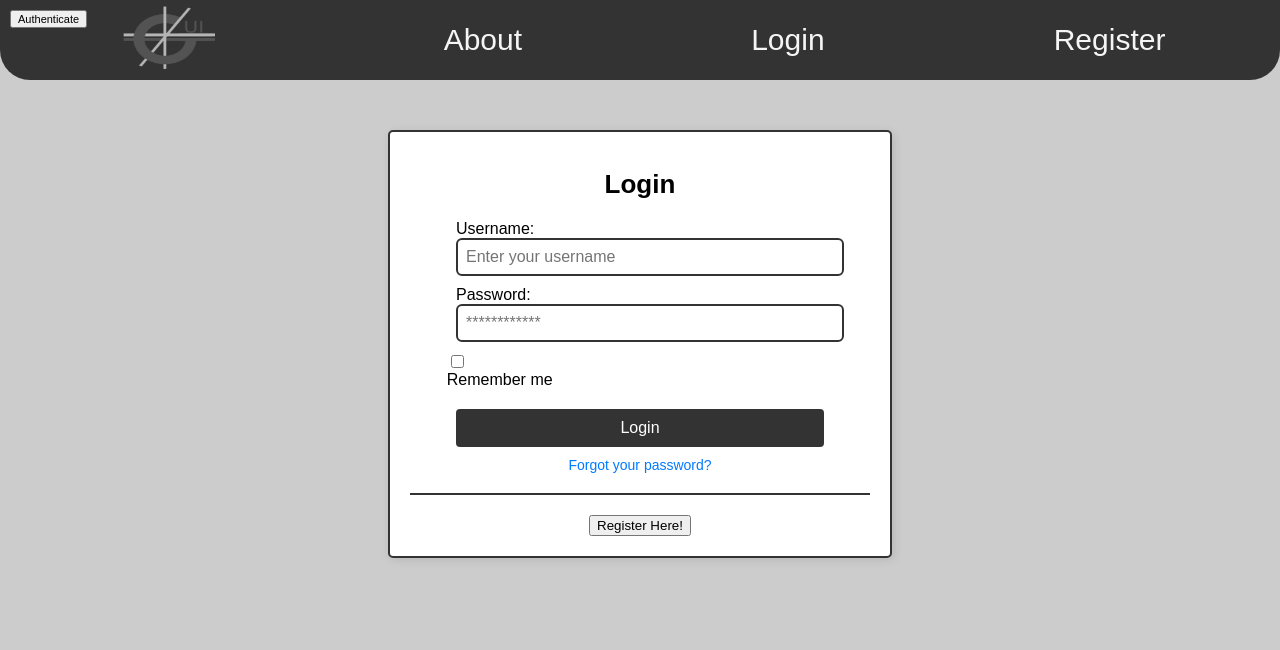
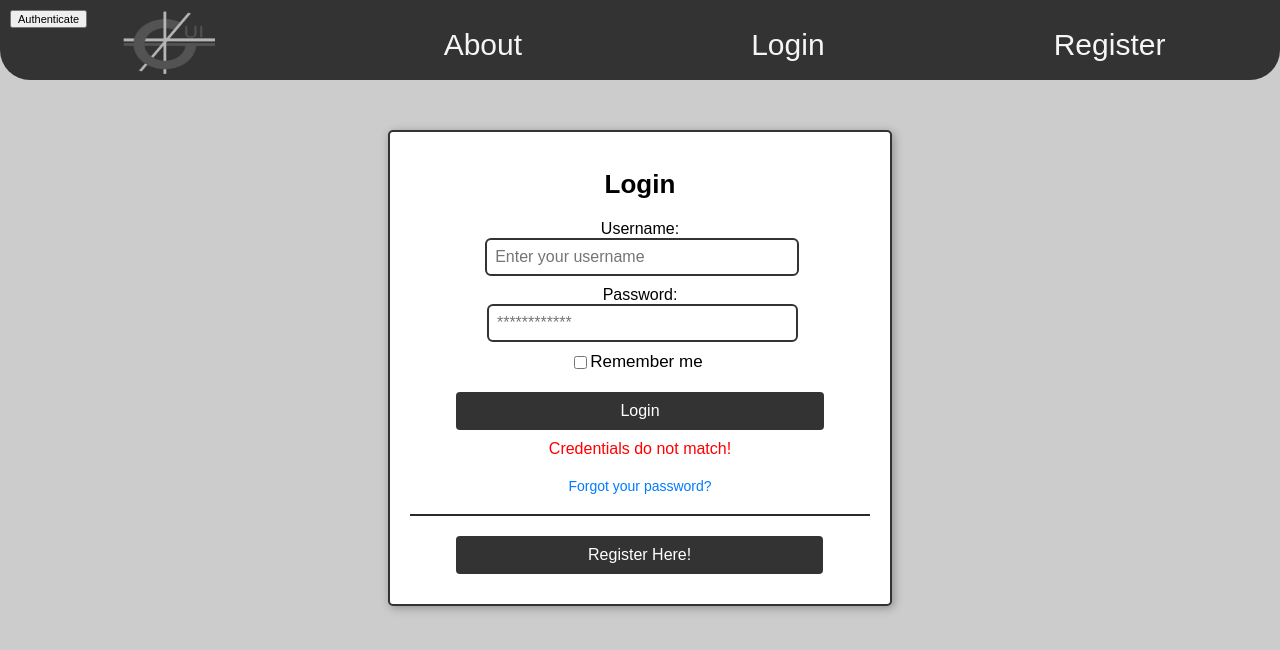
Before and after one commit to miguelachaotic/SSW_frontend, a Vue app: page /login in a window 1280 px wide. Shown: the top 650 px of the page. Built offline with nearby package versions, Linux system fonts and the light colour scheme.

Commit message:
Refactored some new stuff

```diff
--- a/package.json
+++ b/package.json
@@ -1,5 +1,5 @@
 {
-  "name": "your_task",
+  "name": "fitrevolution",
   "version": "0.0.0",
   "private": true,
   "type": "module",
--- /dev/null
+++ b/src/components/PasswordInput.vue
@@ -0,0 +1,15 @@
+<script setup>
+
+</script>
+
+<template>
+  <div class="inner_login_container">
+    <label>
+      Password: <input type="password" placeholder="************">
+    </label>
+  </div>
+</template>
+
+<style scoped>
+
+</style>
--- /dev/null
+++ b/src/components/UsernameInput.vue
@@ -0,0 +1,15 @@
+<script setup>
+
+</script>
+
+<template>
+  <div class="inner_login_container">
+    <label>
+      Username: <input type="text" placeholder="Enter your username">
+    </label>
+  </div>
+</template>
+
+<style scoped>
+
+</style>
--- a/src/views/Login.vue
+++ b/src/views/Login.vue
@@ -1,4 +1,10 @@
 <script setup>
+import UsernameInput from "@/components/UsernameInput.vue";
+import PasswordInput from "@/components/PasswordInput.vue";
+import { ref } from 'vue';
+
+const validCredentials = ref(false);
+
 
 </script>
 
@@ -6,35 +12,29 @@
   <div class="login_container">
     <h1>Login</h1>
     <form>
-      <div class="inner_login_container">
-        <label>
-          Username: <input type="text" placeholder="Enter your username">
-        </label>
-      </div>
-      <div class="inner_login_container">
-        <label>
-          Password: <input type="password" placeholder="************">
-        </label>
-      </div>
-      <div class="inner_login_container checkbox">
-        <label>
-          <input id="inner_checkbox" type="checkbox"> Remember me
+      <UsernameInput/>
+      <PasswordInput/>
+      <div class="inner_login_container" id="remember_user">
+        <input id="inner_checkbox" type="checkbox">
+        <label for="inner_checkbox">
+          Remember me
         </label>
       </div>
       <div class="inner_login_container">
         <input type="button" value="Login">
       </div>
-     <div>
-       <a href="">Forgot your password?</a>
-     </div>
+      <div v-if="!validCredentials" id="invalid-credentials">Credentials do not match!</div>
+      <div class="inner_login_container">
+        <a href="">Forgot your password?</a>
+      </div>
       <hr>
-      <router-link to="/register"><input type="button" value="Register Here!"></router-link>
+      <router-link id="register" class="inner_login_container" to="/register">Register Here!</router-link>
     </form>
 
   </div>
 </template>
 
-<style scoped>
+<style>
 .login_container {
   width: 460px;
   margin: 50px auto;
@@ -44,8 +44,9 @@
   background: #fff;
   font-family: Arial, sans-serif;
   text-align: center;
-  box-shadow: 2px 2px 10px rgba(0, 0, 0, 0.1);
+  box-shadow: 2px 2px 10px rgba(0, 0, 0, 0.3);
 }
+
 
 h1 {
   font-size: 26px;
@@ -53,41 +54,22 @@ h1 {
   margin-bottom: 20px;
 }
 
-.inner_login_container {
+.inner_login_container{
   margin: 10px 0;
   display: flex;
   flex-direction: column;
   align-items: center;
 }
 
-label {
-  font-size: 16px;
-  display: flex;
-  flex-direction: column;
-  align-items: flex-start;
-  width: 80%;
-}
-
 input[type="text"],
 input[type="password"] {
-  width: 100%;
+  width: 95%;
   padding: 8px;
   font-size: 16px;
   border: 2px solid #333;
   border-radius: 6px;
   outline: none;
 }
-
-.inner_login_container.checkbox {
-  display: flex;
-  align-items: center;
-  justify-content: flex-start;
-  gap: 8px;
-  font-size: 16px;
-  width: 80%;
-}
-
-
 
 .inner_login_container input[type="button"] {
   width: 80%;
@@ -102,7 +84,7 @@ input[type="password"] {
 }
 
 .inner_login_container input[type="button"]:hover {
-  background: #555;
+  background: #545454;
 }
 
 a {
@@ -116,24 +98,48 @@ a {
 a:hover {
   text-decoration: underline;
 }
+</style>
+
+<style scoped>
+label {
+  font-size: 17px;
+  display: flex;
+  flex-direction: column;
+  align-items: flex-start;
+  width: 80%;
+}
 
 hr {
   border: none;
-  border-top: 2px solid #333;
+  border-top: 2px solid #2a2a2a;
   margin: 20px 0;
 }
 
-.router-link input[type="button"] {
-  width: 80%;
+#remember_user {
+  flex-direction: row;
+  justify-content: center;
+  width: 100%;
+  padding-left: 27%;
+}
+
+#register {
+  width: 75.5%;
   padding: 10px;
   font-size: 16px;
-  border: 2px solid #333;
-  background: white;
-  color: #333;
+  border: none;
+  background: #333;
+  color: white;
   cursor: pointer;
   border-radius: 4px;
-  font-weight: bold;
+  margin-top: 10px;
+  margin-left: 10%;
 }
+
+#invalid-credentials{
+  color: red;
+}
+
+
 
 .router-link input[type="button"]:hover {
   background: #f0f0f0;
```
Also changed, not shown: 1 other file (tests, documents, lock files or other folders).
